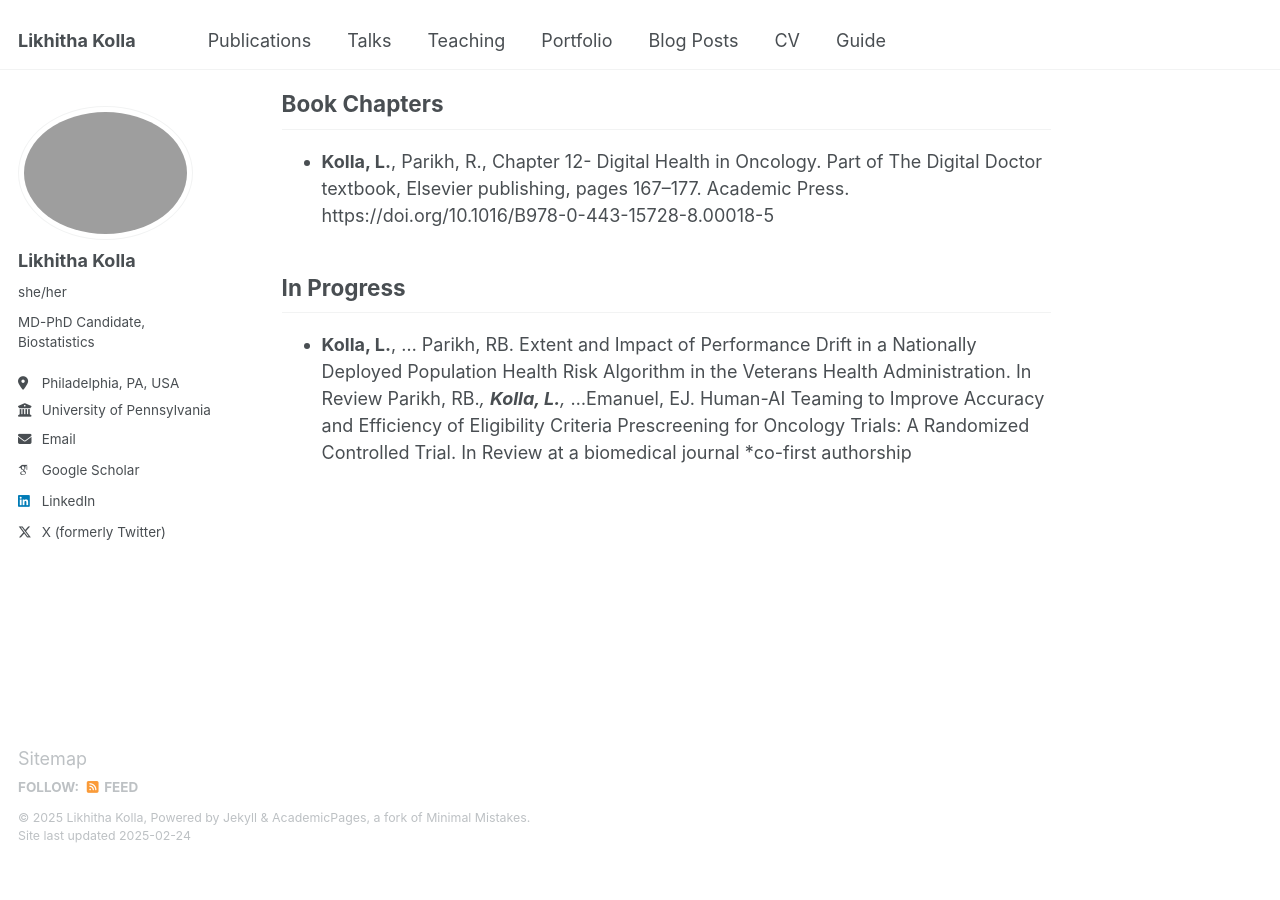
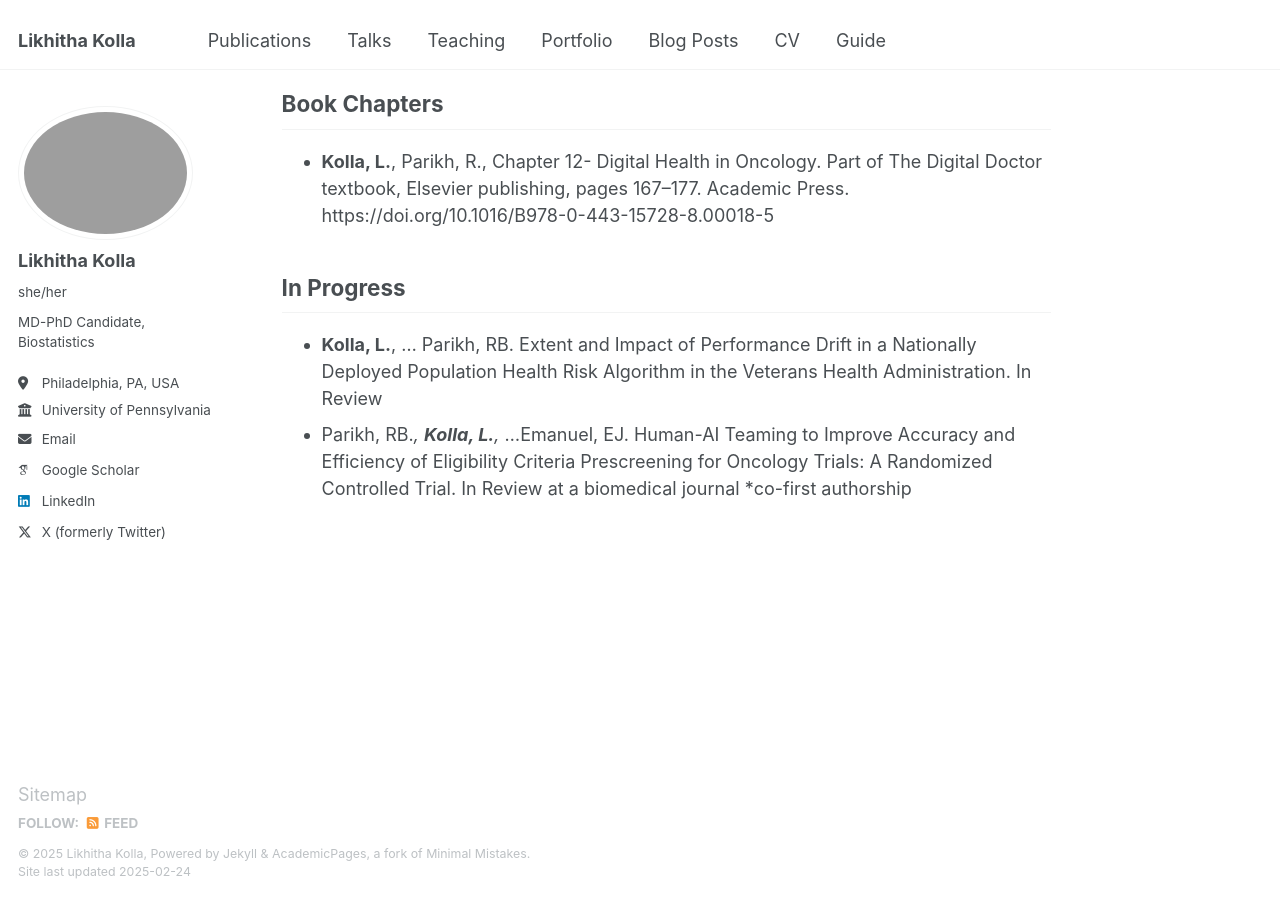
Before and after one commit to likhithakolla/likhithakolla.github.io, a Jekyll site: the page built from _pages/publications.md, in a window 1280 px wide and 900 px high, scrolled down 1645 px. Built offline with Jekyll 4.4.1, drawn with Linux system fonts in a browser that asks for light colours; some web fonts are replaced; before the commit the page ends 2509 px from its top, so only the background shows below that.

```diff
--- a/_pages/publications.md
+++ b/_pages/publications.md
@@ -28,4 +28,4 @@ You can also find my articles on [my Google Scholar profile](https://scholar.goo
 
 ## In Progress
 - **Kolla, L.**, … Parikh, RB. Extent and Impact of Performance Drift in a Nationally Deployed Population Health Risk Algorithm in the Veterans Health Administration. In Review
-Parikh, RB.*, **Kolla, L.**,* …Emanuel, EJ. Human-AI Teaming to Improve Accuracy and Efficiency of Eligibility Criteria Prescreening for Oncology Trials: A Randomized Controlled Trial. In Review at a biomedical journal *co-first authorship
+- Parikh, RB.*, **Kolla, L.**,* …Emanuel, EJ. Human-AI Teaming to Improve Accuracy and Efficiency of Eligibility Criteria Prescreening for Oncology Trials: A Randomized Controlled Trial. In Review at a biomedical journal *co-first authorship
```
